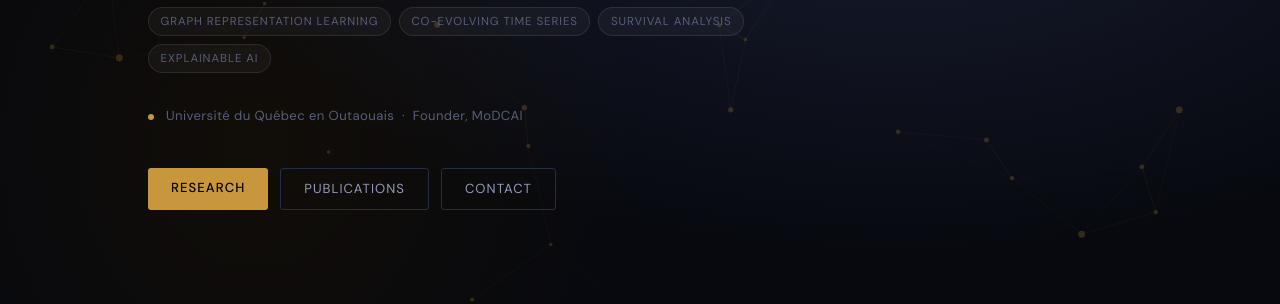
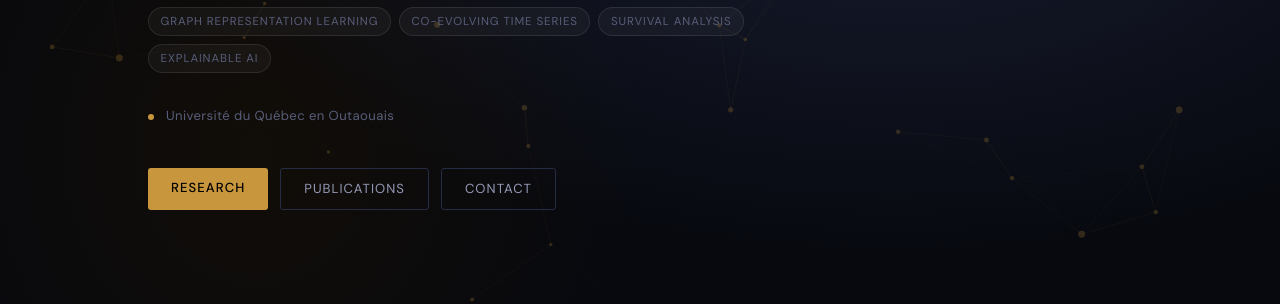
Before and after one commit to tajeuna/etiennetajeuna.github.io, a Jekyll site: the page built from index.md, in a window 1280 px wide and 900 px high, scrolled down 419 px. Shown: the part 153-457 px from the top of the window. Built offline with Jekyll 4.4.1, drawn with Linux system fonts in a browser that asks for light colours.

Commit message:
Update home.html

```diff
--- a/_layouts/home.html
+++ b/_layouts/home.html
@@ -22,7 +22,7 @@ layout: default
       </div>
       <div class="hero-affil">
         <span class="dot"></span>
-        <span>Université du Québec en Outaouais &nbsp;·&nbsp; Founder, MoDCAI</span>
+        <span>Université du Québec en Outaouais</span>
       </div>
       <div class="hero-cta">
         <a href="/research/" class="btn-primary">Research</a>
```
